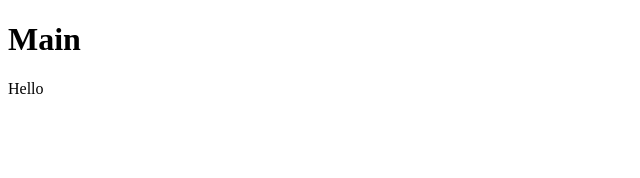
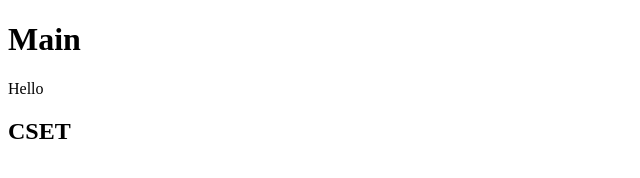
Before and after one commit to emi-co/cset1, a plain HTML site: page index.html in a window 1280 px wide. Shown: the whole page, without its empty margins (0-640 px from the left). Drawn offline with Linux system fonts and the light colour scheme.

Commit message:
Added new files

```diff
--- a/index.html
+++ b/index.html
@@ -8,5 +8,6 @@
   <body>
     <h1>Main</h1>
     <p>Hello</p>
+    <h2>CSET</h2>
   </body>
 </html>
--- /dev/null
+++ b/style.css
@@ -0,0 +1,4 @@
+* {
+  margin: 0;
+  box-sizing: border-box;
+}
```
